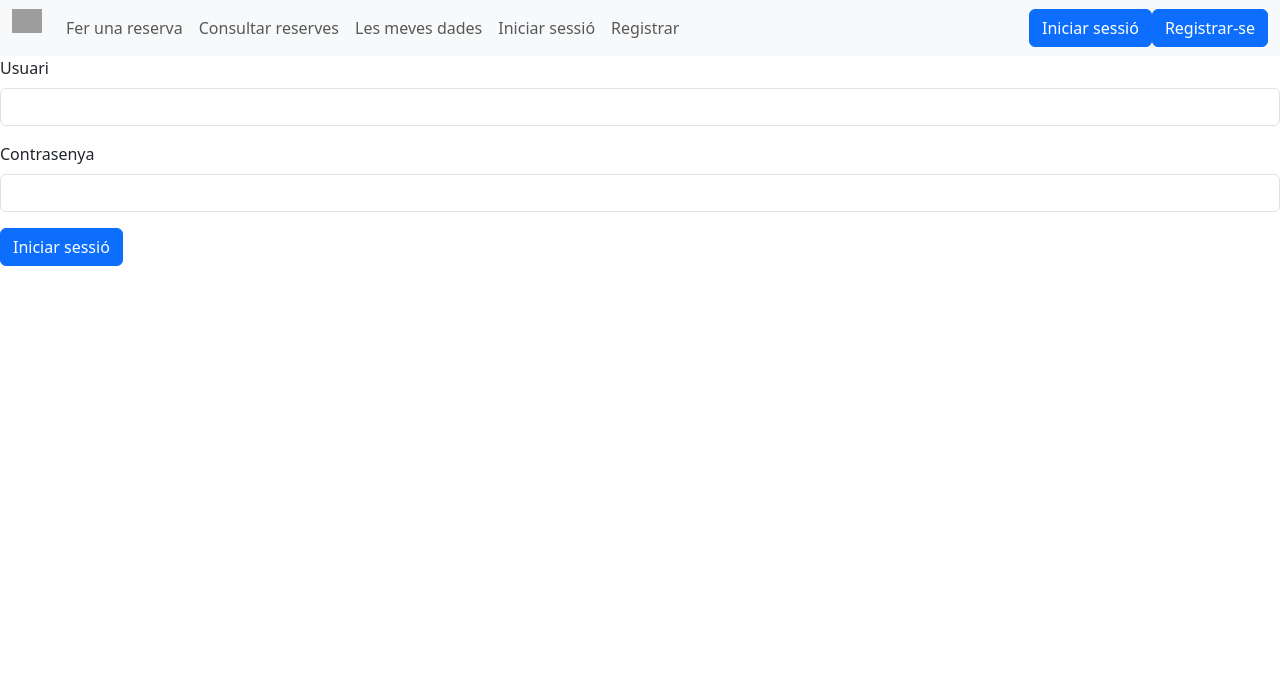
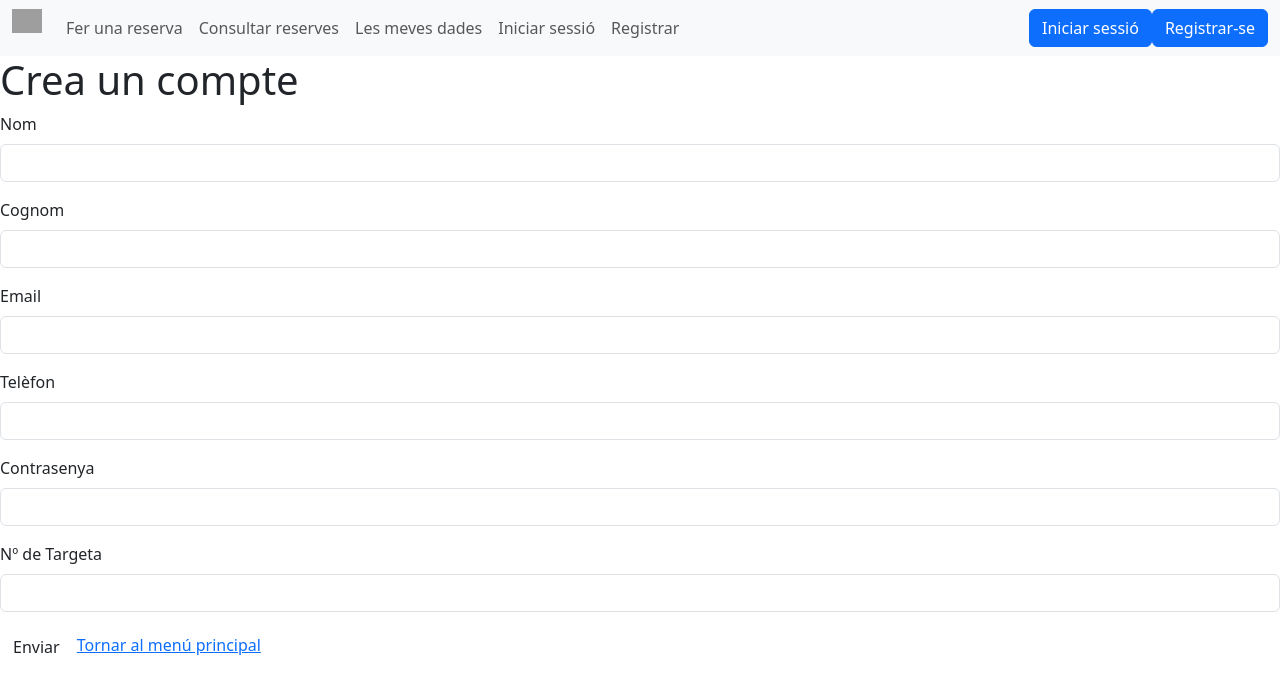
Before and after one commit to adriajofre19/apartaments_Figueres, a PHP site: page /register.php in a window 1280 px wide. Shown: the top 694 px of the page. Run offline with PHP 8.4, Linux system fonts and the light colour scheme; grey boxes are pictures that could not be loaded.

Commit message:
tercer commit

```diff
--- a/public/index.php
+++ b/public/index.php
@@ -19,5 +19,5 @@ if ($r === "login") {
 } elseif ($r == "register") {
     ctrlRegister($_GET, $session);
 } else {
-    echo "error";
+    ctrlIndex($_GET, $_COOKIE, $session);
 }
--- a/src/views/register.php
+++ b/src/views/register.php
@@ -7,17 +7,38 @@
 </head>
 <body>
   <?php include("header.php"); ?>
-<div class="login">
-<form>
+  <div class="shadow-form">
+  <h1 class="account">Crea un compte</h1>
+  <form class="form-registrar">
     <div class="mb-3">
-    <label for="exampleInputEmail1" class="form-label">Usuari</label>
-    <input type="text" class="form-control" id="exampleInputEmail1">
+      <label for="exampleInputName1" class="form-label">Nom</label>
+      <input type="text" class="form-control" id="input" aria-describedby="emailHelp">
+      <div id="emailHelp" class="form-text"></div>
+    </div>
+    <div class="mb-3">
+      <label for="exampleInputLastName1" class="form-label">Cognom</label>
+      <input type="text" class="form-control" id="input" aria-describedby="emailHelp">
+      <div id="emailHelp" class="form-text"></div>
+    </div>
+    <div class="mb-3">
+      <label for="exampleInputEmail1" class="form-label">Email</label>
+      <input type="email" class="form-control" id="input" aria-describedby="emailHelp">
+      <div id="emailHelp" class="form-text"></div>
+    </div>
+    <div class="mb-3">
+      <label for="exampleInputPassword1" class="form-label">Telèfon</label>
+      <input type="tel" class="form-control" id="input">
     </div>
     <div class="mb-3">
       <label for="exampleInputPassword1" class="form-label">Contrasenya</label>
-    <input type="password" class="form-control" id="exampleInputPassword1">
+      <input type="password" class="form-control" id="input">
     </div>
-  <button type="submit" class="btn btn-primary">Iniciar sessió</button>
+    <div class="mb-3">
+      <label for="exampleInputPassword1" class="form-label">Nº de Targeta</label>
+      <input type="text" class="form-control" id="input">
+    </div>
+    <button type="submit" class="btn btn-primary2">Enviar</button>
+    <a href="" class="return">Tornar al menú principal</a>
   </form>
 </div>
 </body>
```
Also changed, not shown: public/style.css (+54 -57 lines), src/views/index.php (+45 -9 lines), src/views/login.php (+15 -13 lines). Lines whose indentation alone changed are shown as unchanged.
